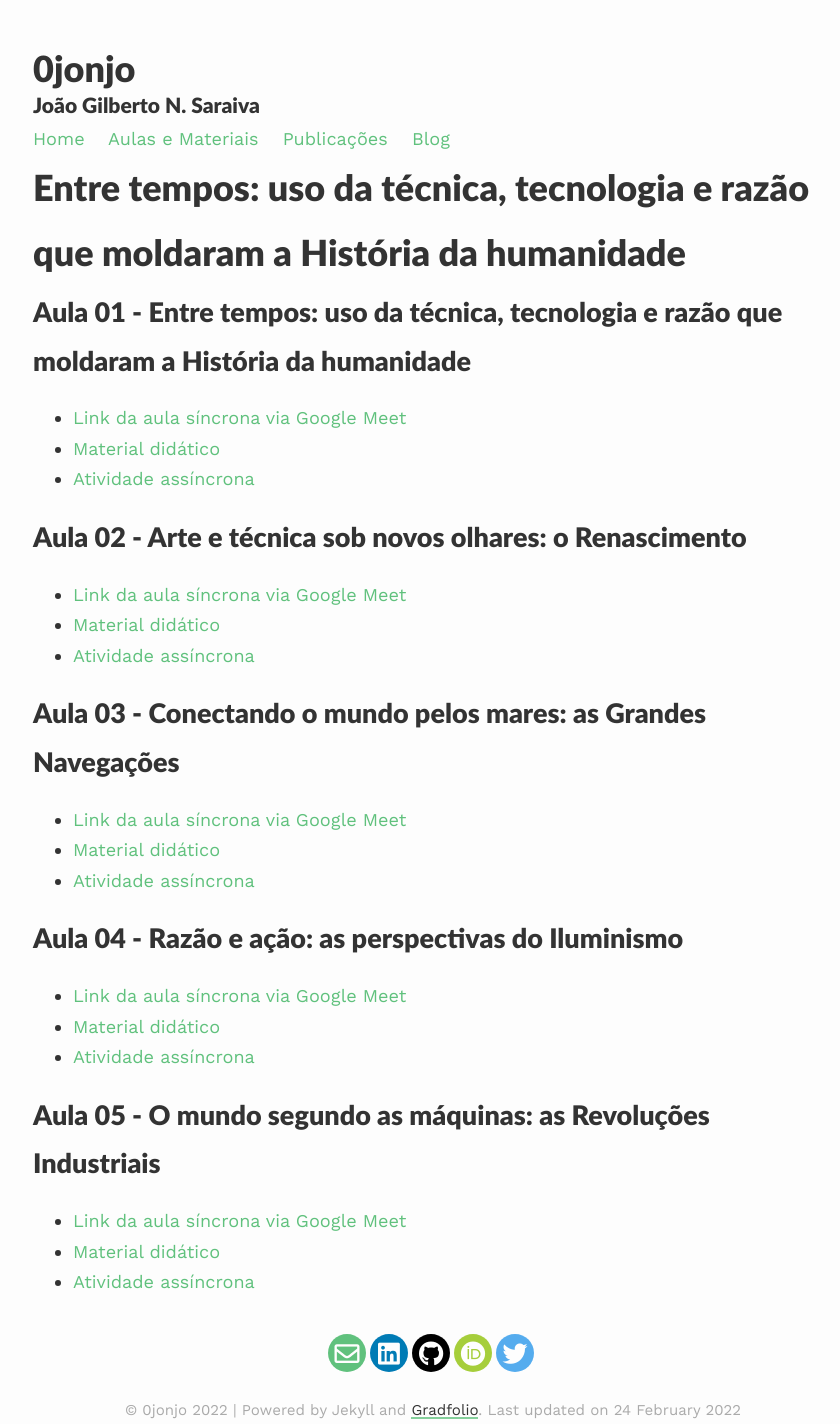
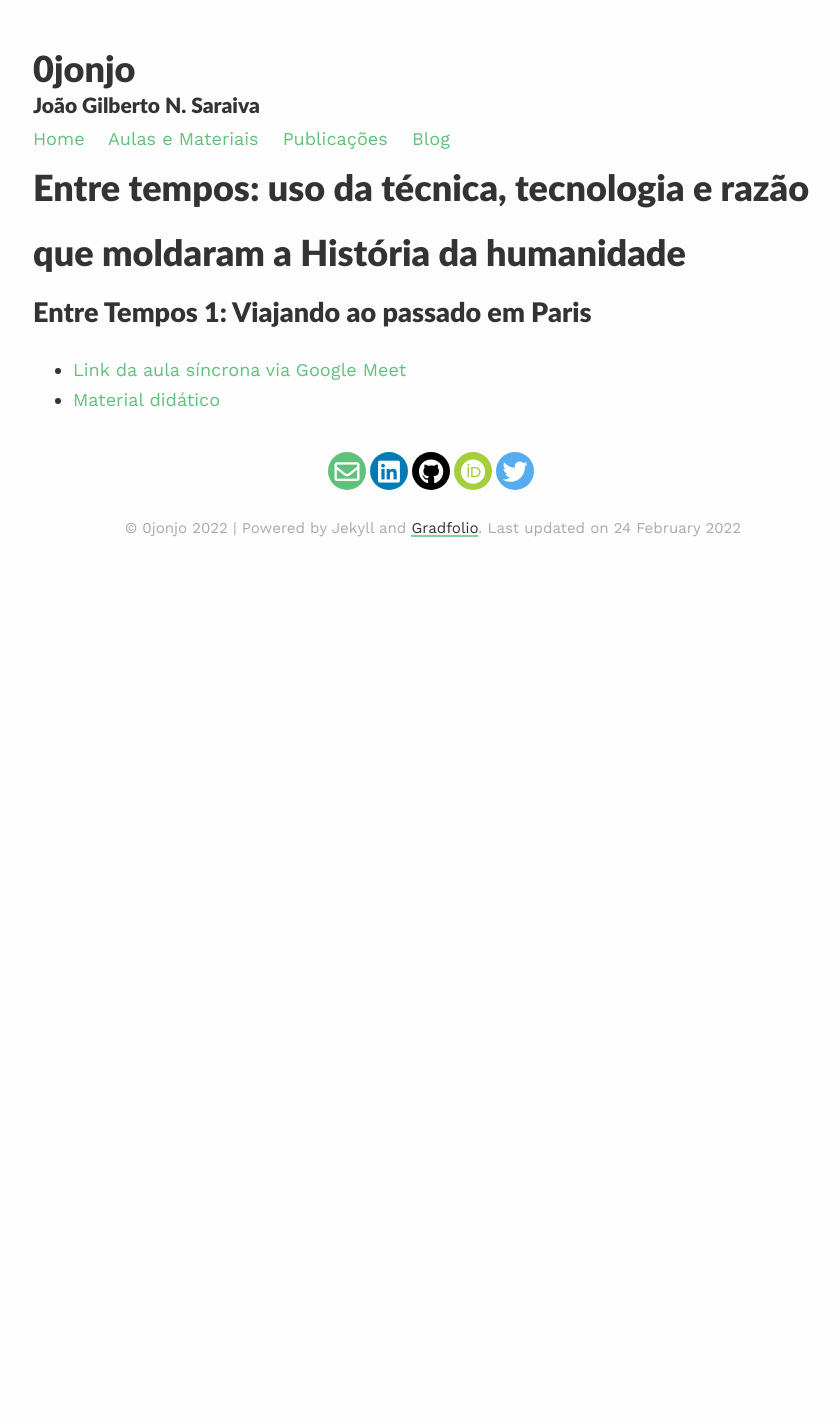
Before and after one commit to 0jonjo/0jonjo.github.io, a Jekyll site: the page built from _pages/entretempos.md, in a window 1280 px wide. Shown: the whole page, without its empty margins (207-1047 px from the left). Built offline with Jekyll 4.4.1, drawn with Linux system fonts in a browser that asks for light colours; nearby versions of some CDN libraries; after the commit the page ends 972 px from its top, so only the background shows below that.

Commit message:
aula 01 entre tempos

```diff
--- a/_pages/entretempos.md
+++ b/_pages/entretempos.md
@@ -7,32 +7,7 @@ categories: misc
 image: https://user-images.githubusercontent.com/64807181/120908982-5a4df180-c646-11eb-963e-85330716e3ca.png
 ---
 
-## Aula 01 - Entre tempos: uso da técnica, tecnologia e razão que moldaram a História da humanidade
+# Entre Tempos 1: Viajando ao passado em Paris
 
-- [Link da aula síncrona via Google Meet]()
-- [Material didático]()
-- [Atividade assíncrona]()
-
-## Aula 02 - Arte e técnica sob novos olhares: o Renascimento
-
-- [Link da aula síncrona via Google Meet]()
-- [Material didático]()
-- [Atividade assíncrona]()
-
-## Aula 03 - Conectando o mundo pelos mares: as Grandes Navegações
-
-- [Link da aula síncrona via Google Meet]()
-- [Material didático]()
-- [Atividade assíncrona]()
-
-## Aula 04 - Razão e ação: as perspectivas do Iluminismo
-
-- [Link da aula síncrona via Google Meet]()
-- [Material didático]()
-- [Atividade assíncrona]()
-
-## Aula 05 - O mundo segundo as máquinas: as Revoluções Industriais
-
-- [Link da aula síncrona via Google Meet]()
-- [Material didático]()
-- [Atividade assíncrona]()
+- [Link da aula síncrona via Google Meet](https://meet.google.com/tbw-xjss-buc)
+- [Material didático](https://www.notion.so/joaogilberto/Entre-Tempos-1-Viajando-ao-passado-em-Paris-e4b76d9f0dc747ddaaf3b8eb089f431e)
```
